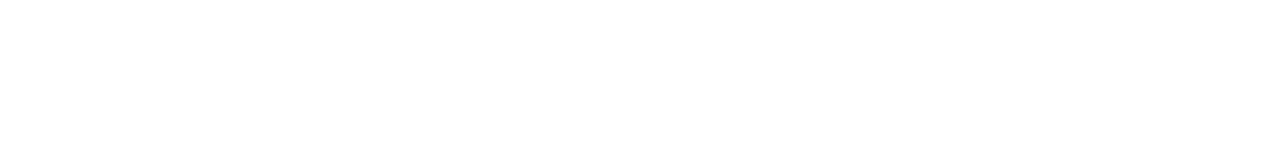
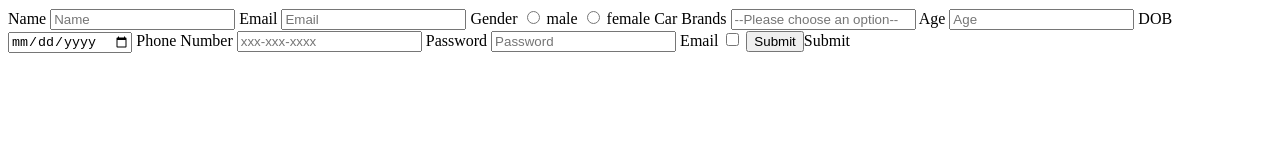
Before and after one commit to acciojob/signup-form-car-s-ourav, a website: page main.html in a window 1280 px wide. Drawn offline with Linux system fonts and the light colour scheme.

Commit message:
created a submission

```diff
--- a/main.html
+++ b/main.html
@@ -10,7 +10,40 @@
 	<!-- the entire body must be written by student -->
     <script type="text/javascript" src="./script.js">
 </script>
+		<form method="post">
+			<label for="name"> Name </label>
+			<input id="name" type="text" placeholder="Name" required>
 
+			<label for="email"> Email </label>
+			<input id="email" type="email" placeholder="Email" required>
+
+			<label for="gender_m, gender_f"> Gender </label>
+			<input name="gender" id="gender_m, gender_f" type="radio"  required> male
+			<input name="gender" id= "gender_m, gender_f" type="radio"  required> female
+
+			<label for="cars"> Car Brands	 </label>
+			<input id="cars" type="Select" placeholder="--Please choose an option--
+" required>
+
+			<label for="age"> Age </label>
+			<input id="age" type="Number" placeholder="Age" required>
+
+			<label for="dob"> DOB </label>
+			<input id="dob" type="Date" required>
+
+			<label for="tel"> Phone Number </label>
+			<input id="tel" type="Tel" placeholder="xxx-xxx-xxxx
+" >
+
+			<label for="password"> Password </label>
+			<input id="password" type="Password" placeholder="Password" required>
+
+			<label for="tos"> Email </label>
+			<input id="tos" type="checkbox" required>
+
+			<input type="submit">Submit
+
+		</form>
 </body>
 
 </html>
```
